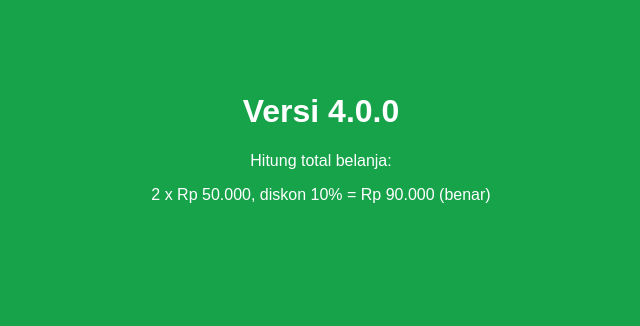
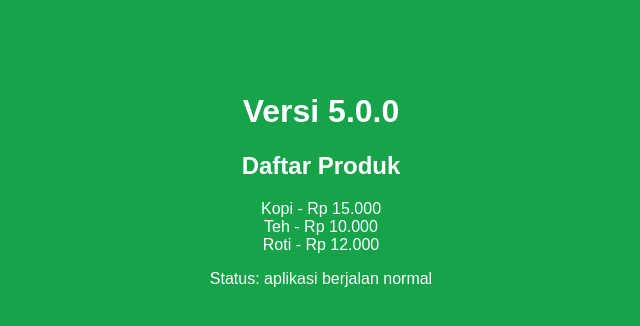
Before and after one commit to Zeraphys57/demo-rollback-cicd, a plain HTML site: page site/index.html in a window 1280 px wide. Shown: the whole page, without its empty margins (319-959 px from the left). Drawn offline with Linux system fonts and the light colour scheme.

Commit message:
Release v5.0.0

```diff
--- a/site/app.js
+++ /dev/null
@@ -1,16 +0,0 @@
-const VERSION = "4.0.0";
-
-// Total belanja = harga x jumlah, lalu dipotong diskon (persen)
-function hitungTotal(harga, jumlah, diskonPersen) {
-  const subtotal = harga * jumlah;
-  return subtotal - (subtotal * diskonPersen) / 100;
-}
-
-const hasil = hitungTotal(50000, 2, 10);
-const benar = hasil === 90000; // 2 x Rp 50.000 diskon 10% seharusnya Rp 90.000
-
-document.getElementById("versi").textContent = "Versi " + VERSION;
-document.getElementById("hasil").textContent =
-  "2 x Rp 50.000, diskon 10% = Rp " + hasil.toLocaleString("id-ID") +
-  (benar ? " (benar)" : " (SALAH, seharusnya Rp 90.000)");
-document.body.style.background = benar ? "#16a34a" : "#dc2626";
--- a/site/index.html
+++ b/site/index.html
@@ -5,13 +5,18 @@
   <meta name="viewport" content="width=device-width, initial-scale=1">
   <title>Demo Rollback CI/CD</title>
   <style>
-    body { font-family: sans-serif; text-align: center; padding: 4rem 1rem; color: #fff; background: #555; }
+    body { font-family: sans-serif; text-align: center; padding: 4rem 1rem; color: #fff; background: #16a34a; }
+    ul { list-style: none; padding: 0; }
   </style>
 </head>
 <body>
-  <h1 id="versi"></h1>
-  <p>Hitung total belanja:</p>
-  <p id="hasil"></p>
-  <script src="app.js"></script>
+  <h1>Versi 5.0.0</h1>
+  <h2>Daftar Produk</h2>
+  <ul>
+    <li>Kopi - Rp 15.000</li>
+    <li>Teh - Rp 10.000</li>
+    <li>Roti - Rp 12.000</li>
+  </ul>
+  <p>Status: aplikasi berjalan normal</p>
 </body>
 </html>
```
Also changed, not shown: 2 other files.
